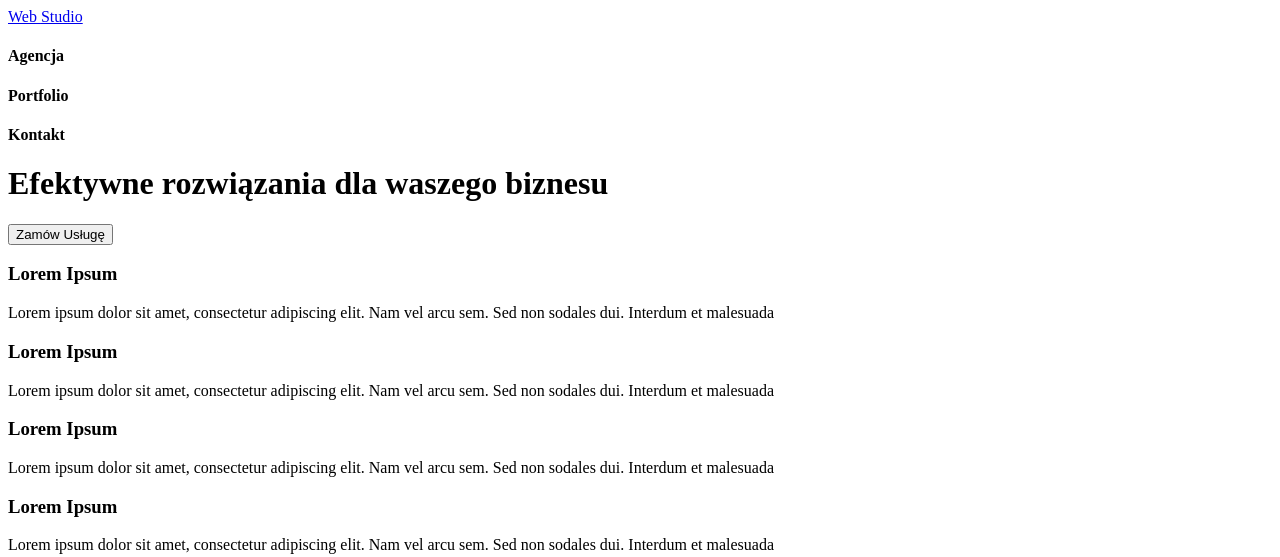
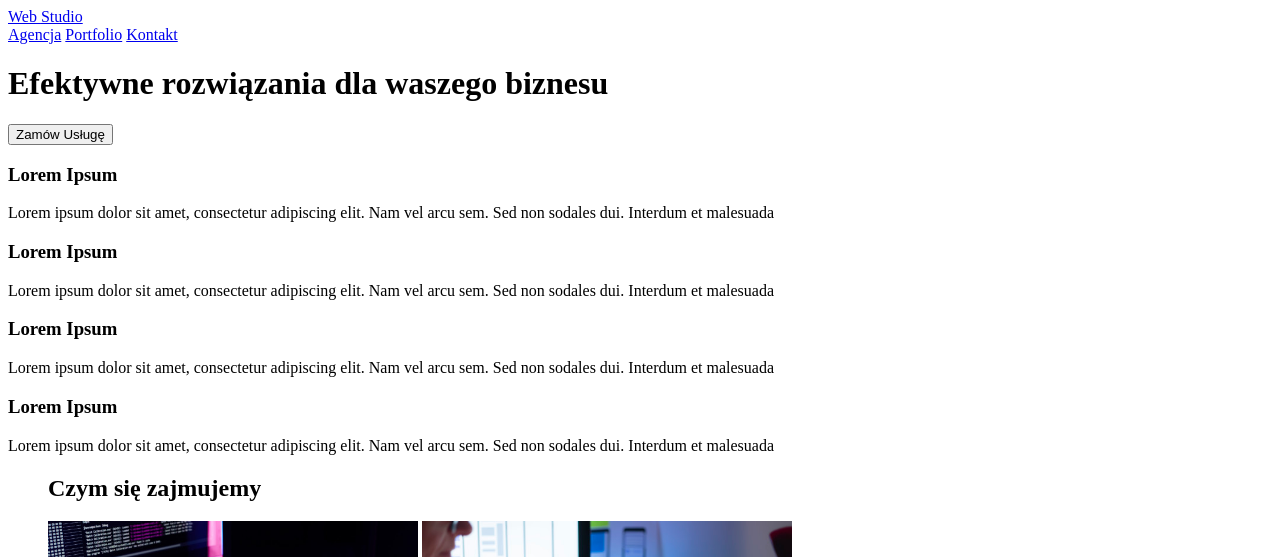
Before and after one commit to kamilszymanski93/goit-markup-hw-01, a plain HTML site: page index.html in a window 1280 px wide. Shown: the top 557 px of the page. Drawn offline with Linux system fonts and the light colour scheme.

Commit message:
Zmiana nawigacji

```diff
--- a/index.html
+++ b/index.html
@@ -10,9 +10,11 @@
   <body>
     <header>
       <a href="index.html">Web <span>Studio</span></a>
-      <h4>Agencja</h4>
-      <h4>Portfolio</h4>
-      <h4>Kontakt</h4>
+      <nav>
+        <a href="/agencja">Agencja</a>
+        <a href="portfolio">Portfolio</a>
+        <a href="kontakt">Kontakt</a>
+      </nav>
     </header>
     <main>
       <h1>Efektywne rozwiązania dla waszego biznesu</h1>
```
Also changed, not shown: images/codinginprogress.jpg (added), images/notyetnotch.jpg (added), images/team/ziomek1.jpg (added), images/team/ziomek2.jpg (added), images/team/ziomek3.jpg (added), images/team/ziomek4.jpg (added), images/toomuchcoloursforme.jpg (added).
